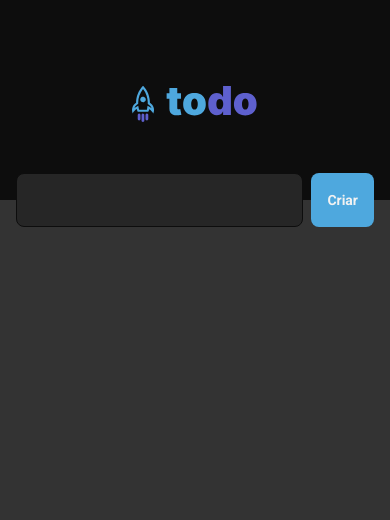
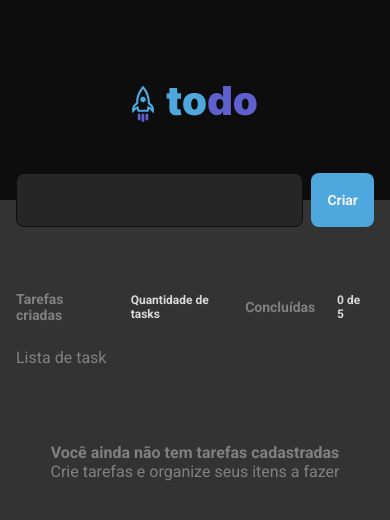
Before and after one commit to jeansantosw/to-do-list-reactjs, a React (Vite) app: page / in a window 390 px wide. Shown: the top 520 px of the page. Built offline with nearby package versions, Linux system fonts and the light colour scheme.

Commit message:
Criando componentes

```diff
--- a/src/App.module.css
+++ /dev/null
@@ -1,17 +0,0 @@
-.wrapper {
-  display: flex;
-  align-items: center;
-  justify-content: center;
-  position: relative;
-}
-
-@media(max-width: 768px) {
-
-  html {
-    font-size: 87.5%;
-  }
-
-  .wrapper {
-    grid-template-columns: 1fr;
-  }
-}
--- a/src/App.tsx
+++ b/src/App.tsx
@@ -1,12 +1,13 @@
 import { Header } from './components/header/Header'
 
 import './global.css'
-import style from './App.module.css'
+import { ListTasks } from './components/listTasks/ListTasks'
 
 export function App() {
   return (
     <>
       <Header />
+      <ListTasks />
     </>
   )
 }
--- /dev/null
+++ b/src/components/listTasks/ListTasks.module.css
@@ -0,0 +1,64 @@
+.tasks {
+  width: 100%;
+  max-width: 46rem;
+  margin: 0 auto;
+  margin-top: 5.625rem;
+  padding: 0 1rem;
+}
+
+.header {
+  display: flex;
+  align-items: center;
+  justify-content: space-between;
+  margin-bottom: 1.5rem;
+}
+
+.header > div {
+  display: flex;
+  align-items: center;
+  gap: 0.8rem;
+}
+
+.header p {
+  color: var(--blue);
+  font-size: 0.875rem;
+  font-weight: 700;
+}
+
+.header p.textPurple {
+  color: var(--purple);
+}
+
+.header span {
+  background: var(--gray-400);
+  color: var(--gray-200);
+  padding: 3px 9px;
+  border-radius: 999px;
+  font-size: 0.75rem;
+  font-weight: 700;
+}
+
+.list {
+  display: flex;
+  flex-direction: column;
+  gap: 0.75rem;
+}
+
+.empty {
+  margin-top: 4rem;
+  align-items: center;
+  justify-content: center;
+  display: flex;
+  flex-direction: column;
+  gap: 1rem;
+  color: var(--gray-300);
+  text-align: center;
+}
+
+.empty svg {
+  opacity: 0.3;
+}
+
+.empty p {
+  font-weight: 700;
+}
--- /dev/null
+++ b/src/components/listTasks/ListTasks.tsx
@@ -0,0 +1,37 @@
+import style from './ListTasks.module.css'
+
+export function ListTasks() {
+
+  return (
+
+    <section className={style.tasks}>
+      <header className={style.header}>
+        <div>
+          <p>Tarefas criadas</p>
+          <span>Quantidade de tasks</span>
+        </div>
+
+        <div>
+          <p className={style.textPurple}>Concluídas</p>
+          <span>
+            0 de 5
+          </span>
+        </div>
+      </header>
+
+      <div className={style.list}>
+        Lista de task
+
+
+          <section className={style.empty}>
+
+            <div>
+              <p>Você ainda não tem tarefas cadastradas</p>
+              <span>Crie tarefas e organize seus itens a fazer</span>
+            </div>
+          </section>
+
+      </div>
+    </section>
+  )
+}
--- /dev/null
+++ b/src/components/task/task.module.css
@@ -0,0 +1,49 @@
+.task {
+  width: 100%;
+  background: var(--gray-500);
+  border: 1px solid var(--gray-400);
+  padding: 1rem;
+  border-radius: 0.5rem;
+  display: flex;
+  align-items: center;
+  justify-content: space-between;
+  gap: 0.75rem;
+}
+
+.task p {
+  font-size: 0.875rem;
+  line-height: 1.18rem;
+  color: var(--gray-100);
+  margin-right: auto;
+}
+
+p.textCompleted {
+  color: var(--gray-300);
+  text-decoration: line-through;
+}
+
+.checkContainer {
+  width: 1.125rem;
+  height: 1.125rem;
+  background: none;
+  border: none;
+}
+
+.checkContainer div {
+  width: 100%;
+  height: 100%;
+  border-radius: 999px;
+  border: 2px solid var(--blue);
+}
+
+.checkContainer svg {
+  width: 100%;
+  height: 100%;
+  color: var(--purple);
+}
+
+.deleteButton {
+  background: none;
+  border: none;
+  color: var(--gray-300);
+}
--- a/src/global.css
+++ b/src/global.css
@@ -25,7 +25,8 @@
 
 body {
   background: var(--gray-400);
-  color: var(--gray-300)
+  color: var(--gray-300);
+  min-height: 100vh;
   -webkit-font-smoothing: antialiased;
 }
 
@@ -34,3 +35,7 @@ body, textarea, input, button {
   font-weigth: 400;
   font-size: 1rem;
 }
+
+button {
+  cursor: pointer;
+}
```
Also changed, not shown: src/components/task/task.tsx (added, +24 -0 lines).
